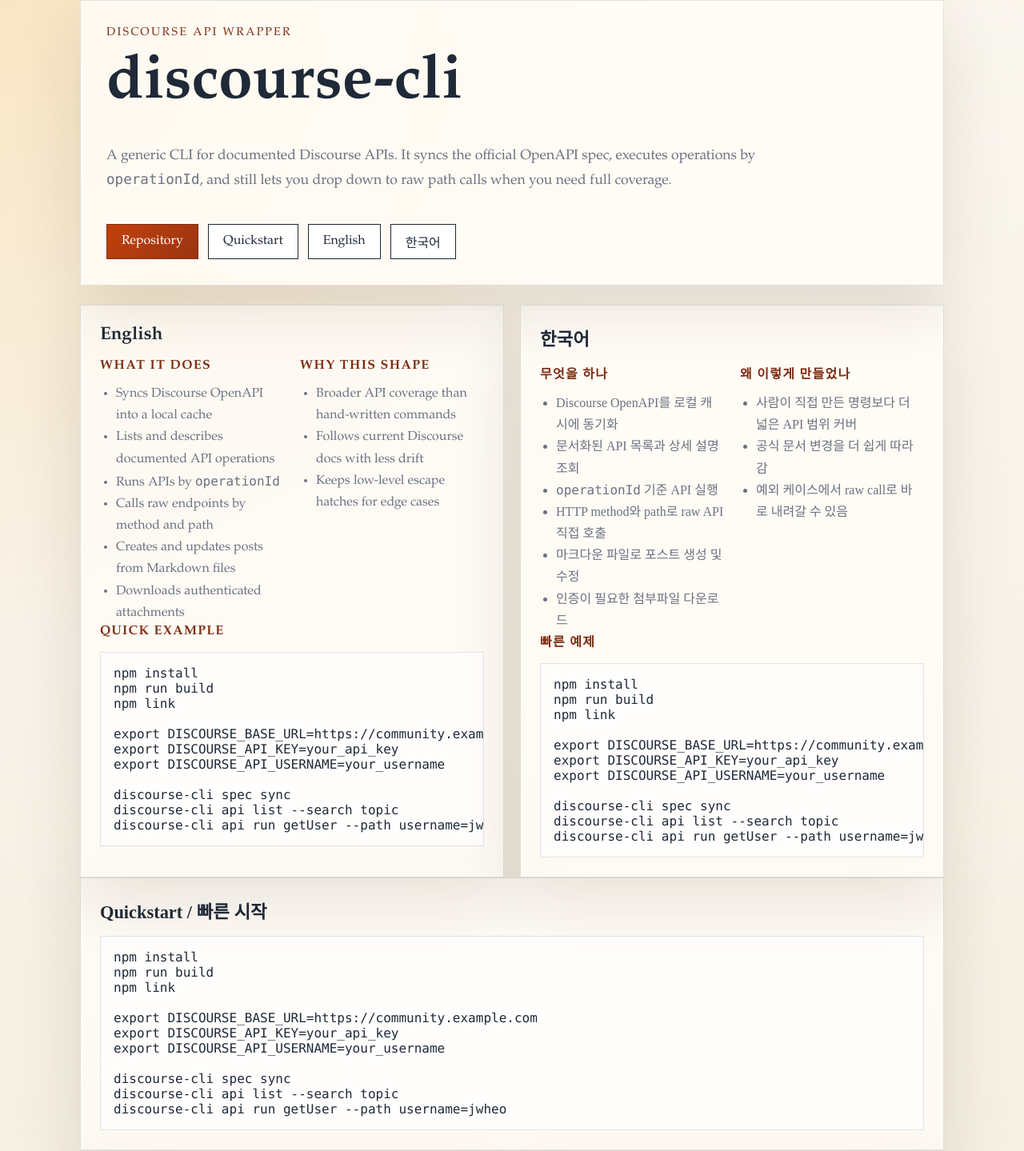
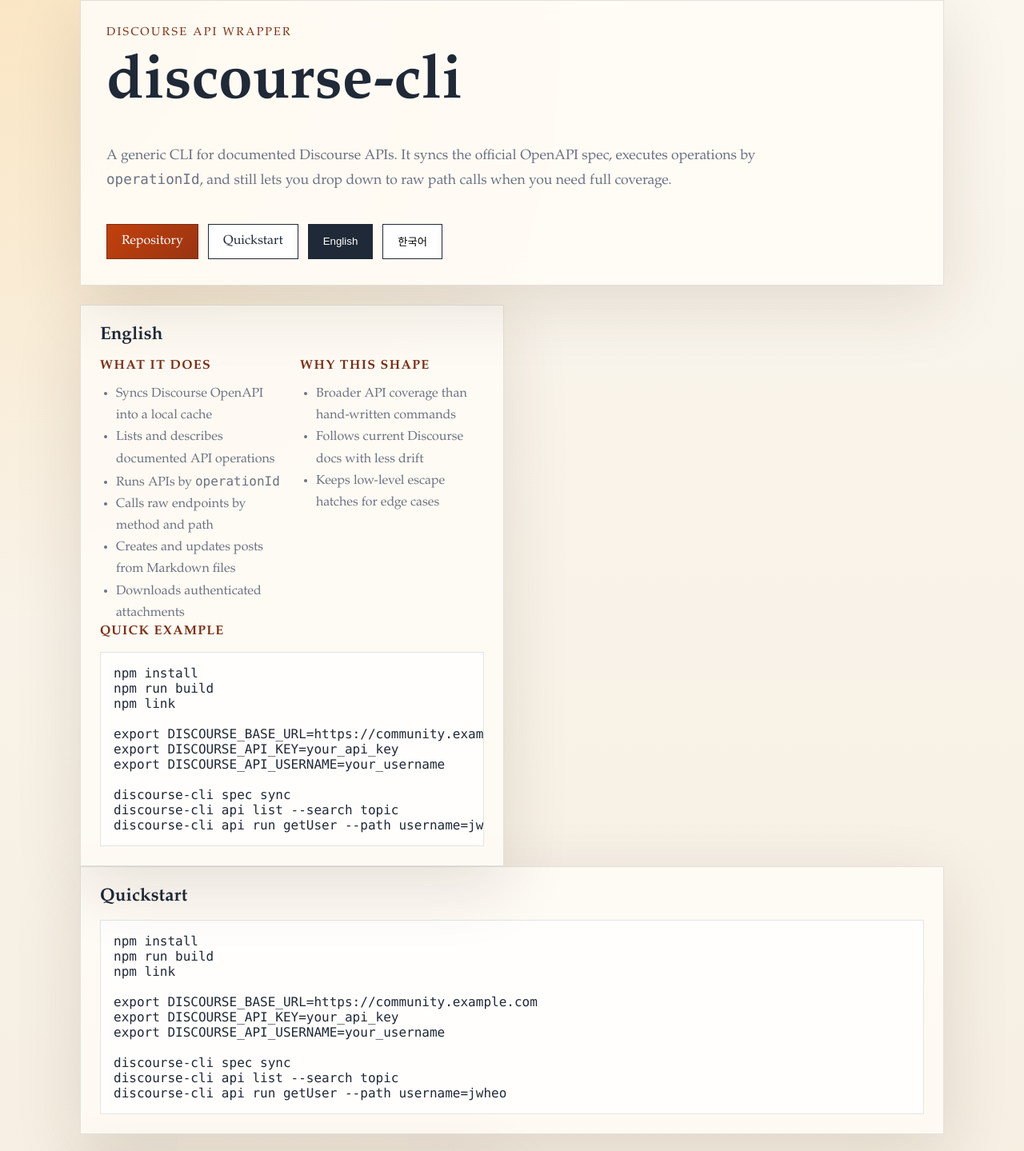
Before and after one commit to zarathucorp/discourse-cli, a website: page site/index.html in a window 1280 px wide. Shown: the part 48-1487 px from the top of the page at 80% size. Drawn offline with Linux system fonts and the light colour scheme.

Commit message:
fix: restore language toggle on pages

```diff
--- a/site/index.html
+++ b/site/index.html
@@ -109,6 +109,16 @@
         color: white;
       }
 
+      .button.toggle[aria-pressed="true"] {
+        border-color: var(--text);
+        background: var(--text);
+        color: white;
+      }
+
+      [data-lang][hidden] {
+        display: none !important;
+      }
+
       .grid {
         display: grid;
         grid-template-columns: repeat(2, minmax(0, 1fr));
@@ -195,21 +205,35 @@
       <section class="hero">
         <div class="eyebrow">Discourse API Wrapper</div>
         <h1>discourse-cli</h1>
-        <p class="lead">
+        <p class="lead" data-lang="en">
           A generic CLI for documented Discourse APIs. It syncs the official OpenAPI spec,
           executes operations by <code>operationId</code>, and still lets you drop down to raw
           path calls when you need full coverage.
         </p>
+        <p class="lead lang-ko" data-lang="ko">
+          Discourse 공식 OpenAPI를 기준으로 동작하는 범용 CLI다. <code>operationId</code>
+          기반 실행과 raw path 호출을 함께 지원해서, 문서화된 흐름과 예외 케이스를 한 도구에서
+          처리할 수 있다.
+        </p>
         <div class="cta-row">
           <a class="button primary" href="https://github.com/zarathucorp/discourse-cli">Repository</a>
           <a class="button" href="#quickstart">Quickstart</a>
-          <a class="button" href="#english">English</a>
-          <a class="button lang-ko" href="#korean">한국어</a>
+          <button class="button toggle" type="button" data-lang-button="en" aria-pressed="false">
+            English
+          </button>
+          <button
+            class="button toggle lang-ko"
+            type="button"
+            data-lang-button="ko"
+            aria-pressed="false"
+          >
+            한국어
+          </button>
         </div>
       </section>
 
       <section class="grid">
-        <article class="card" id="english">
+        <article class="card" id="english" data-lang="en">
           <h2>English</h2>
           <div class="split">
             <div>
@@ -246,7 +270,7 @@
 discourse-cli api run getUser --path username=jwheo</code></pre>
         </article>
 
-        <article class="card lang-ko" id="korean">
+        <article class="card lang-ko" id="korean" data-lang="ko">
           <h2>한국어</h2>
           <div class="split">
             <div>
@@ -284,9 +308,21 @@
         </article>
       </section>
 
-      <section class="card lang-ko" id="quickstart">
-        <h2>Quickstart / 빠른 시작</h2>
-        <pre><code>npm install
+      <section class="card" id="quickstart">
+        <h2 data-lang="en">Quickstart</h2>
+        <h2 class="lang-ko" data-lang="ko">빠른 시작</h2>
+        <pre data-lang="en"><code>npm install
+npm run build
+npm link
+
+export DISCOURSE_BASE_URL=https://community.example.com
+export DISCOURSE_API_KEY=your_api_key
+export DISCOURSE_API_USERNAME=your_username
+
+discourse-cli spec sync
+discourse-cli api list --search topic
+discourse-cli api run getUser --path username=jwheo</code></pre>
+        <pre class="lang-ko" data-lang="ko"><code>npm install
 npm run build
 npm link
 
@@ -300,7 +336,7 @@
       </section>
 
       <section class="grid">
-        <article class="card">
+        <article class="card" data-lang="en">
           <h2>Markdown-First Posting</h2>
           <p>
             Draft long posts locally, then send them with <code>posts create</code> or
@@ -322,7 +358,7 @@
   --raw-file ./post.md</code></pre>
         </article>
 
-        <article class="card lang-ko">
+        <article class="card lang-ko" data-lang="ko">
           <h2>마크다운 파일로 작성</h2>
           <p>
             긴 글은 로컬 마크다운 파일로 먼저 쓴 뒤 <code>posts create</code> 또는
@@ -346,21 +382,71 @@
       </section>
 
       <section class="card">
-        <h2>Current Notes</h2>
-        <p>
+        <h2 data-lang="en">Current Notes</h2>
+        <h2 class="lang-ko" data-lang="ko">현재 참고사항</h2>
+        <p data-lang="en">
           This project does not handcraft every Discourse command yet. Instead, it exposes the
           documented API surface generically and keeps a direct fallback for endpoints that do not
           map cleanly into curated commands.
         </p>
-        <p class="lang-ko">
+        <p class="lang-ko" data-lang="ko">
           현재는 사람이 읽기 쉬운 전용 명령 세트보다 범용 API 실행에 초점이 있습니다. 그래도
           카테고리 조회, 토픽 읽기, 댓글 작성, 파일 업로드, 첨부 다운로드 같은 실제 운영 흐름은
           이미 검증 가능한 수준까지 붙어 있습니다.
         </p>
-        <div class="footer">
+        <div class="footer" data-lang="en">
           Built for fast Discourse automation, scripting, and operator workflows.
+        </div>
+        <div class="footer lang-ko" data-lang="ko">
+          Discourse 자동화, 운영 스크립트, 긴 글 작성 흐름을 빠르게 검증하기 위한 도구다.
         </div>
       </section>
     </main>
+    <script>
+      (() => {
+        const defaultLanguage = (navigator.language || "").toLowerCase().startsWith("ko")
+          ? "ko"
+          : "en";
+        const buttons = Array.from(document.querySelectorAll("[data-lang-button]"));
+        const elements = Array.from(document.querySelectorAll("[data-lang]"));
+
+        const setLanguage = (language) => {
+          const nextLanguage = language === "ko" ? "ko" : "en";
+
+          // Keep a single visible language so the page matches the selected mode.
+          elements.forEach((element) => {
+            element.hidden = element.dataset.lang !== nextLanguage;
+          });
+
+          buttons.forEach((button) => {
+            button.setAttribute(
+              "aria-pressed",
+              button.dataset.langButton === nextLanguage ? "true" : "false",
+            );
+          });
+
+          document.documentElement.lang = nextLanguage;
+
+          try {
+            window.localStorage.setItem("discourse-cli-language", nextLanguage);
+          } catch (error) {
+            console.debug("Unable to persist selected language", error);
+          }
+        };
+
+        buttons.forEach((button) => {
+          button.addEventListener("click", () => {
+            setLanguage(button.dataset.langButton);
+          });
+        });
+
+        try {
+          setLanguage(window.localStorage.getItem("discourse-cli-language") || defaultLanguage);
+        } catch (error) {
+          console.debug("Unable to read persisted language", error);
+          setLanguage(defaultLanguage);
+        }
+      })();
+    </script>
   </body>
 </html>
```
